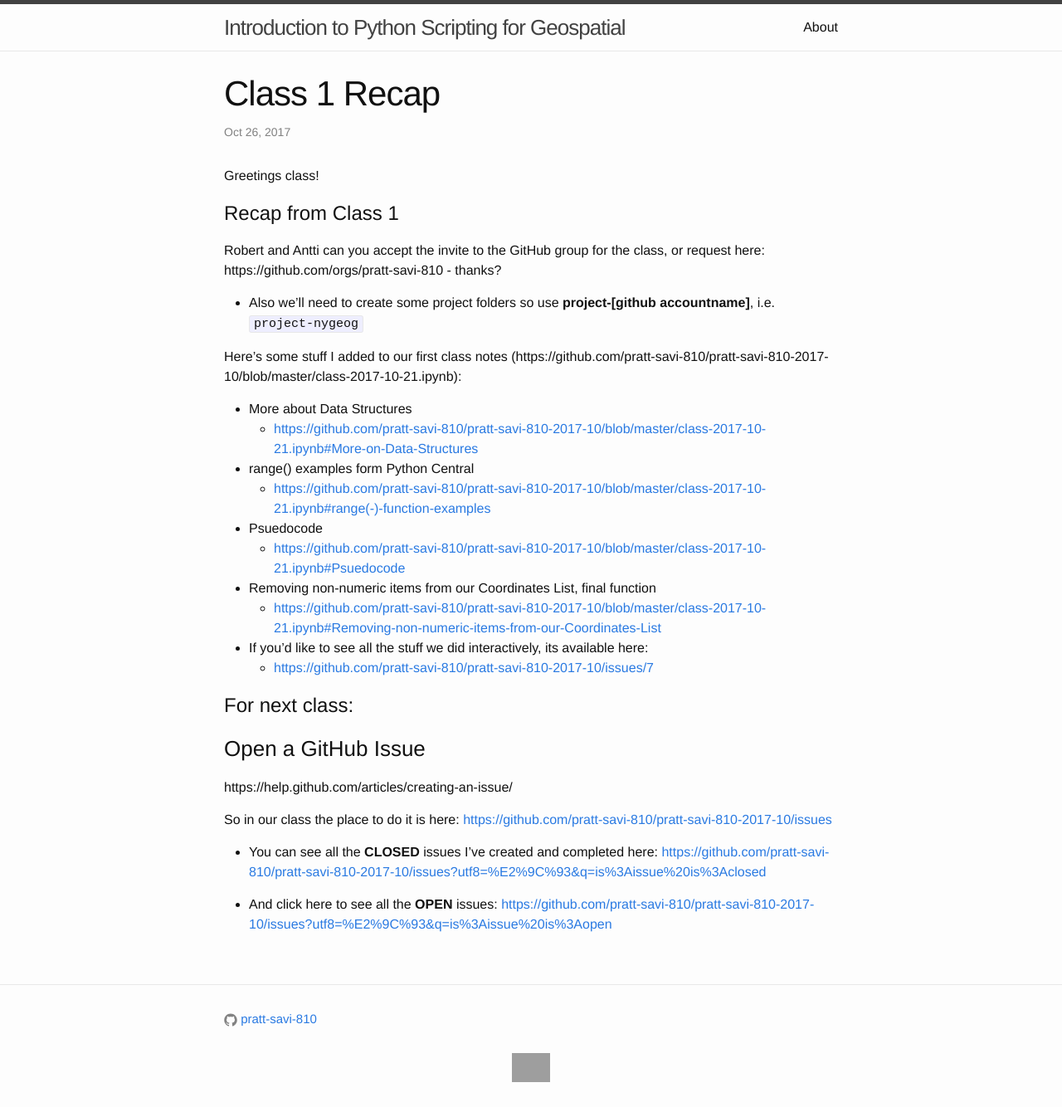
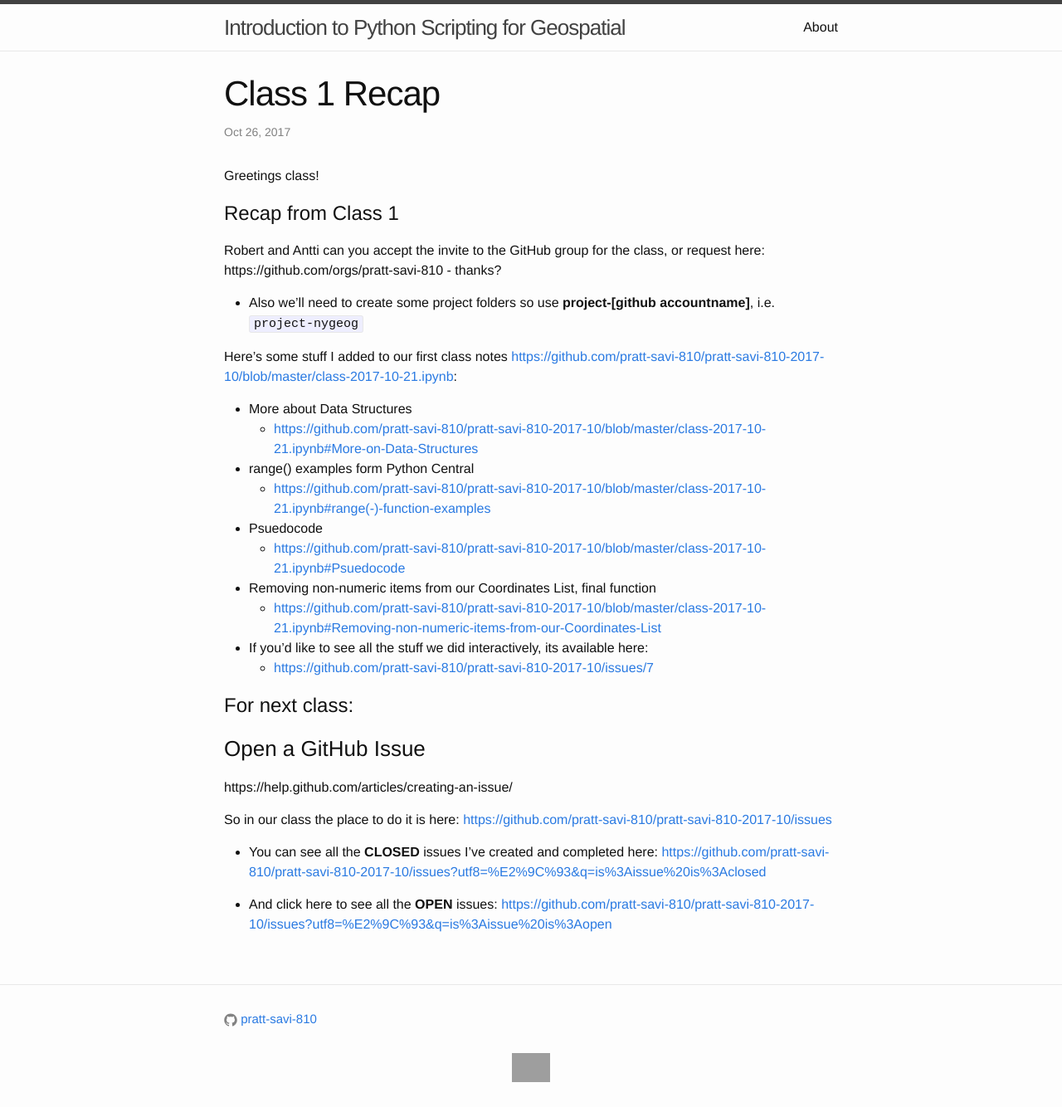
Before and after one commit to pratt-savi-810/pratt-savi-810.github.io, a Jekyll site: the page built from _posts/2017-10-26-class-1-recap.markdown, in a window 1280 px wide. Shown: the whole page at 83% size. Built offline with Jekyll 4.4.1, drawn with Linux system fonts in a browser that asks for light colours; some of the changed lines change nothing that is shown; grey boxes are pictures that could not be loaded.

Commit message:
add class 1 jupyter nb link

```diff
--- a/_posts/2017-10-26-class-1-recap.markdown
+++ b/_posts/2017-10-26-class-1-recap.markdown
@@ -14,7 +14,7 @@
 
 * Also we'll need to create some project folders so use **project-[github accountname]**, i.e. `project-nygeog`
 
-Here's some stuff I added to our first class notes (https://github.com/pratt-savi-810/pratt-savi-810-2017-10/blob/master/class-2017-10-21.ipynb):
+Here's some stuff I added to our first class notes [https://github.com/pratt-savi-810/pratt-savi-810-2017-10/blob/master/class-2017-10-21.ipynb](https://github.com/pratt-savi-810/pratt-savi-810-2017-10/blob/master/class-2017-10-21.ipynb):
 
 * More about Data Structures
 	* [https://github.com/pratt-savi-810/pratt-savi-810-2017-10/blob/master/class-2017-10-21.ipynb#More-on-Data-Structures](https://github.com/pratt-savi-810/pratt-savi-810-2017-10/blob/master/class-2017-10-21.ipynb#More-on-Data-Structures)
```
